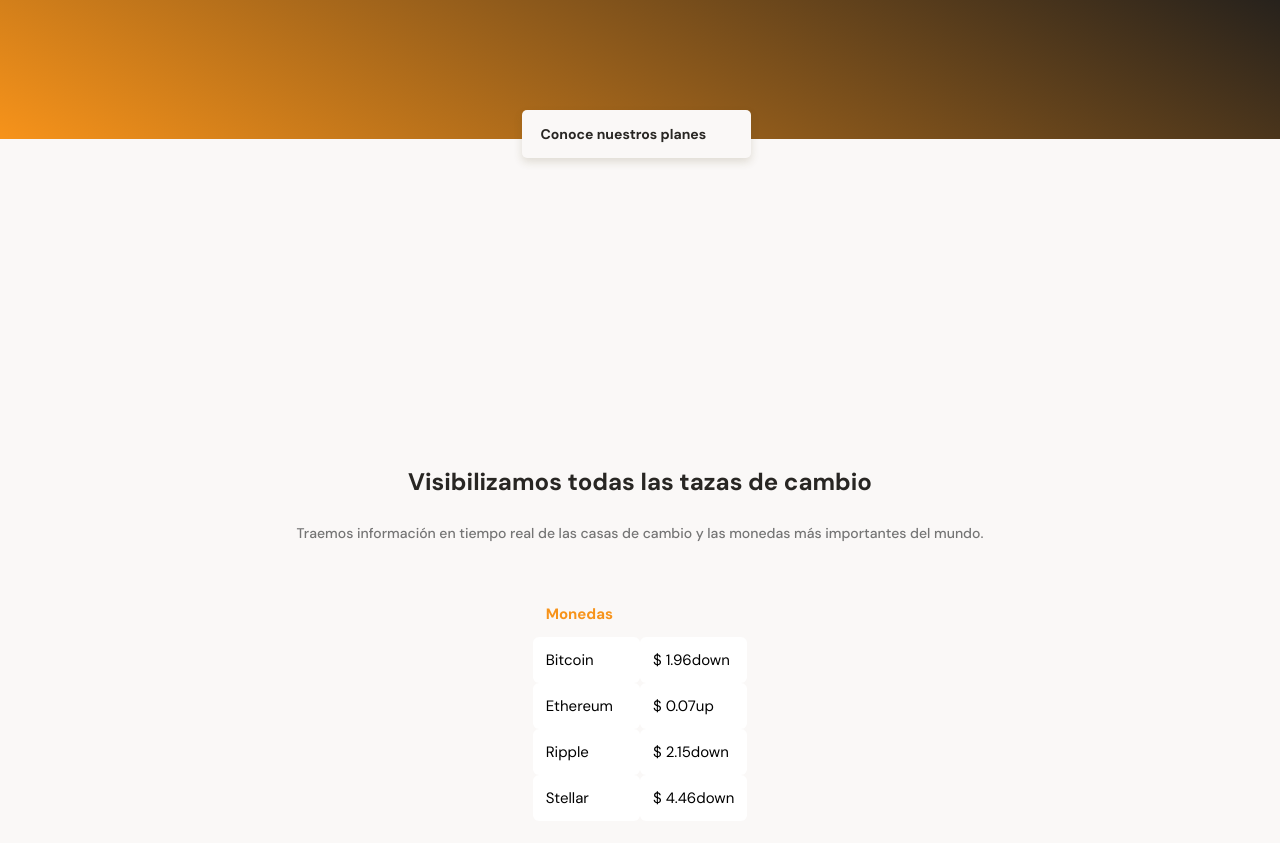
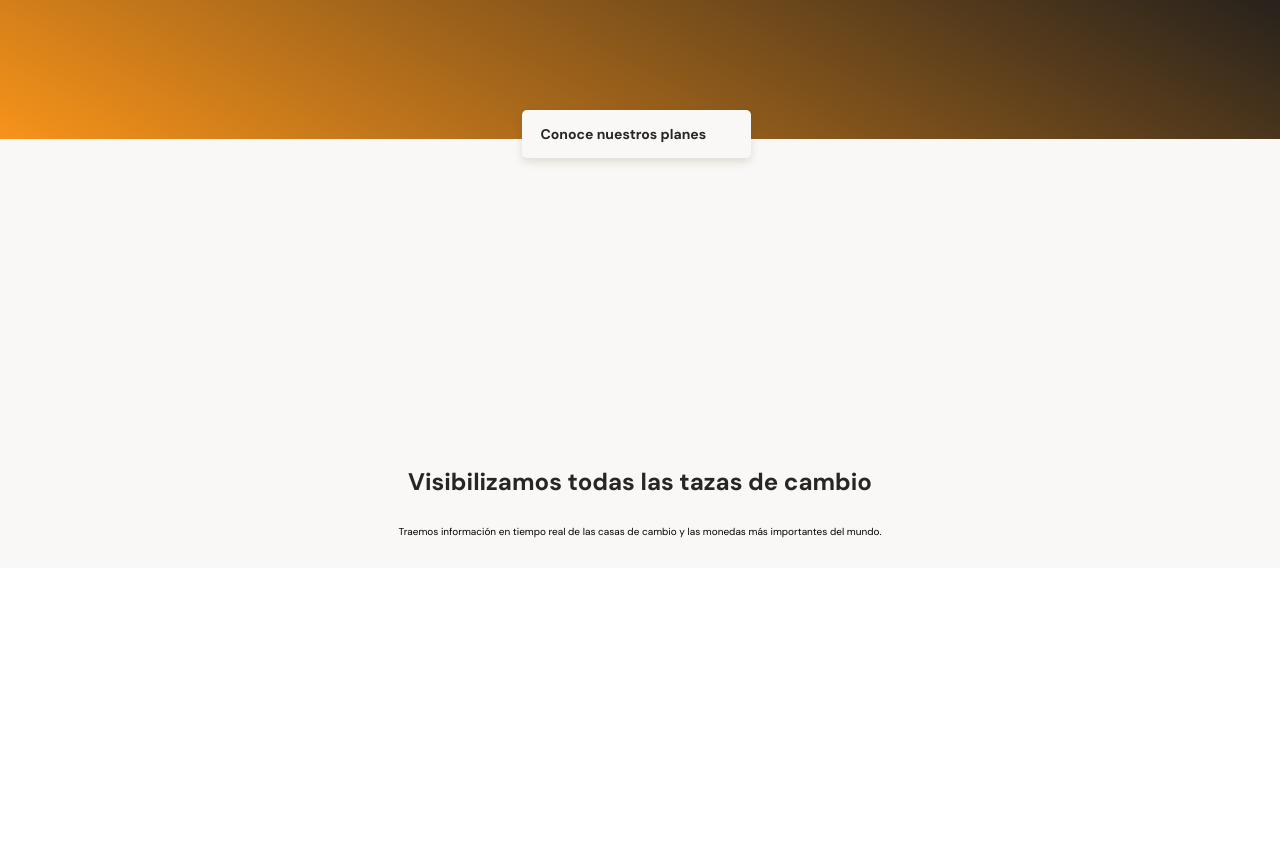
Before and after one commit to juliol1/responsive-design, a plain HTML site: page src/index.html in a window 1280 px wide. Shown: the part 195-1038 px from the top of the page. After the commit the page ends 800 px from the top, so only its background shows below. Drawn offline with Linux system fonts and the light colour scheme.

Commit message:
deje los cambios antes de tabla-css

```diff
--- a/src/index.html
+++ b/src/index.html
@@ -28,13 +28,7 @@
                 <p>Traemos información en tiempo real de las casas de cambio y las monedas más importantes del mundo.</p>
             </div>
             <section class="main-tables-container">
-                <div class="table-div">
-                    <p class="title">Monedas</p>
-                    <p class="coin bitcoin">Bitcoin</p><p>$ 1.96 <span>down</span></p>
-                    <p class="coin ethereum">Ethereum</p><p>$ 0.07 <span>up</span></p>
-                    <p class="coin ripple">Ripple</p><p>$ 2.15 <span>down</span></p>
-                    <p class="coin stellar">Stellar</p><p>$ 4.46 <span>down</span></p>
-                </div>
+                <div></div>
             </section>
         </section>
         <section></section>
--- a/src/styles.css
+++ b/src/styles.css
@@ -139,49 +139,3 @@ main {
     line-height: 2.6rem;
     color: var(--black);
 }
-
-.main-exchange-container--title p {
-    margin-bottom: 30px;
-    font-size: 1.4rem;
-    font-weight: 500;
-    line-height: 1.6rem;
-    color: #757575;
-}
-
-.main-tables-container {
-    display: flex;
-    justify-content: center;
-    width: 40%;
-    margin: 0 auto;
-}
-
-.main-tables-container .table-div {
-    display: grid;
-    grid-template: 1fr 1fr 1fr 1fr 1fr / 1fr 1fr;
-    width: auto;
-    height: 270px;
-    margin: 0 auto;
-    padding: 20px;
-    font-size: 1.5rem;
-}
-
-.title {
-    display: flex;
-    justify-content: flex-start;
-    grid-column: span 2;
-    padding: 13px;
-    color: var(--bitcoin-orange);
-    font-weight: bolder;
-    border: none;
-    background-color: transparent;
-}
-
-.coin, .coin + p {
-    display: flex;
-    justify-content: flex-start;
-    background-color: white;
-    border: none;
-    border-radius: 6px;
-    padding: 13px;
-
-}
```
